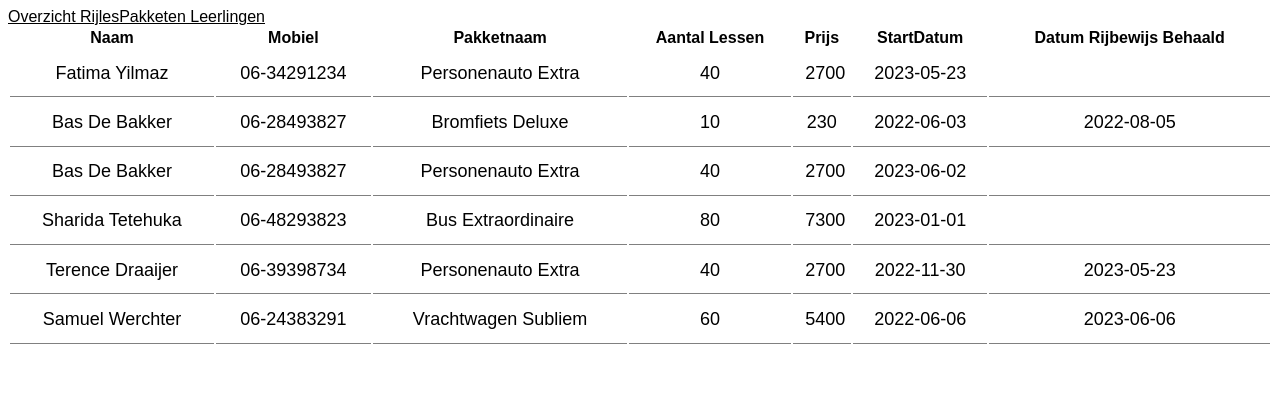
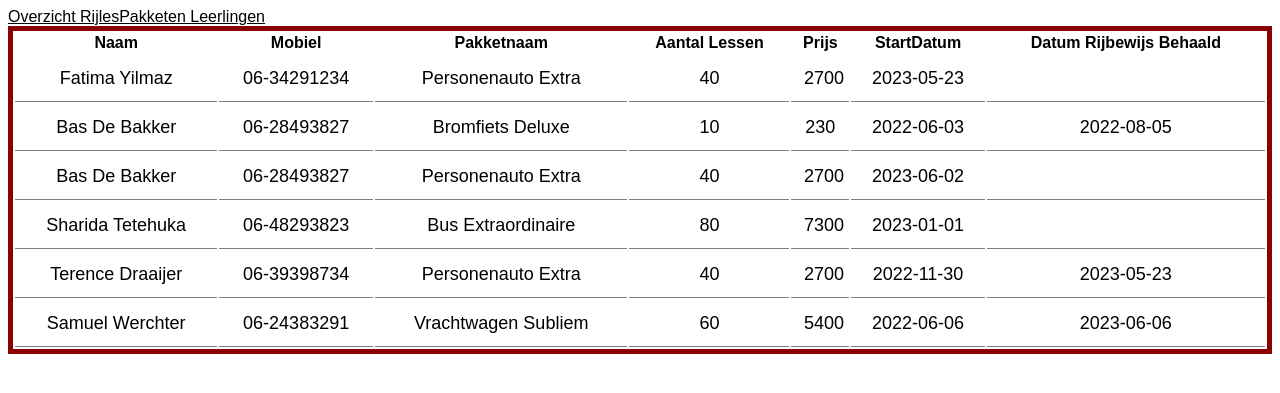
Before and after one commit to alexomarchali/HERK-BE-P4-PROEFTOETS-STUDENTNUMMER, a PHP site: page /Leerling/overzichtrijlespakketen/Leerling/overzichtrijlespakketen in a window 1280 px wide. Shown: the top 393 px of the page. Run offline with PHP 8.4, Linux system fonts and the light colour scheme; data comes from the database, SQL or seed files in the repository; some libraries are stand-ins or nearby versions.

Commit message:
boreder toegevoegd

```diff
--- a/public/css/style.css
+++ b/public/css/style.css
@@ -16,3 +16,7 @@ tr > td {
     padding: 1%;
     font-size: 18px;
 }
+
+table{
+    border: solid 5px darkred;
+}
```
